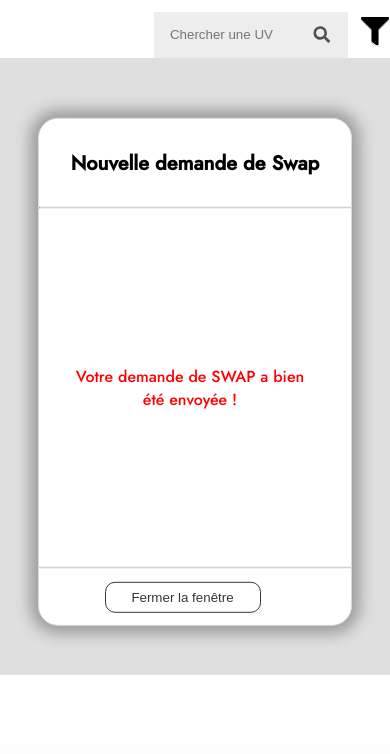
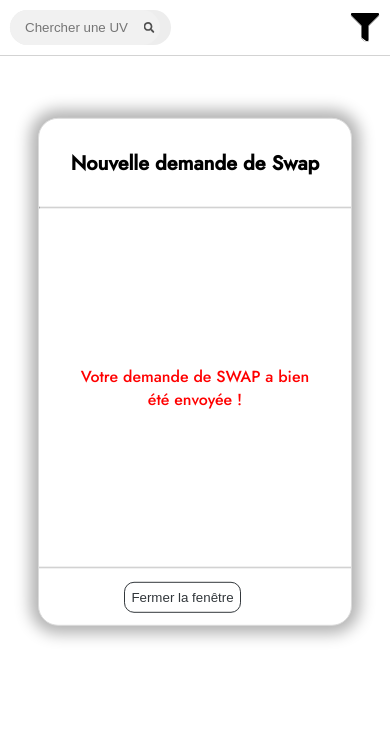
Before and after one commit to UTCsilvaluc/UT-Swap, a PHP site: page /php/demandes.php in a window 390 px wide. Shown: the part 100-854 px from the top of the page. Before the commit the page ends 775 px from the top, so only its background shows below. Run offline with PHP 8.4, Linux system fonts and the light colour scheme; the visitor is signed in with stand-in values (Sample User, id 1); data that the repository does not hold is empty.

Commit message:
Update responsive page demande

```diff
--- a/css/demandes.css
+++ b/css/demandes.css
@@ -25,14 +25,17 @@
     font-weight: normal;
     font-style: normal;
 }
+
 .main_conteneur{
     display: flex;
     flex-direction: row;
     justify-content: center;
+    align-items: center;
+    height: calc(100vh - var(--taille-header));
 }
 
+
 .demande_container{
-    background-color: #dfdfdf;
     width: 100%;
     height: calc(85vh - var(--taille-header));
     display: flex;
@@ -41,27 +44,28 @@
     box-sizing: border-box;
     overflow-y: auto;
     overflow-x: hidden;
-    gap: 5%;
-    padding: 0.5% 3% 2%;
+    border-radius: 10px;
+    background-color: #f1f1f1;
+    margin-top: 5px;
+    gap: 10px;
+    padding: 5px 10px;
 }
 
 .demandesControl{
-    width: 150vh;
+    width: 800px;
     display: flex;
     flex-direction: column;
-    gap: 1%;
+    gap: 5px;
 }
 
 .filtres{
     width: 70%;
 }
 .demandes_filtre{
-    padding-top: 3%;
     display: flex;
     flex-direction: row;
-    justify-content: flex-end;
+    justify-content: space-between;
     align-items: center;
-    gap: 3%;
 }
 
 .search-container {
@@ -85,20 +89,35 @@
     background: #EDEDED;
     vertical-align: center;
     align-items: center;
+    border-radius: 20px;
+}
+
+.demandes_filtre > div{
+    display: flex;
+    align-items: center;
+    justify-content: center;
+    width: 30px;
+    height:30px;
+}
+
+#filtre{
+    width: 100%;
+    height: 100%;
 }
 
 .filtreInput{
     border: none;
-    padding: 8% 0 8% 8%;
-    background: #EDEDED;
-    background-size: 16px; /* Taille de l'image */
-    border-radius: 5%;
+    outline: none;
+    padding: 10px 15px;
+    border-radius: 20px;
+    height: 15px;
+    background: #f1f1f1;
 }
 
 .researchLogoSvg{
-    transform: translateX(-200%);
-    width: 2vh;
-    height: 2vh;
+    transform: translateX(-150%);
+    width: 11px;
+    height: 11px;
 }
 
 .researchLogoSvg:hover{
@@ -204,3 +232,76 @@
     flex-direction: row;
     align-items: center;
 }
+
+@media screen and (max-width: 900px) {
+
+    .demandesControl{
+        width: 700px;
+    }
+
+}
+
+@media screen and (max-width: 800px) {
+
+    .demandesControl{
+        width: 600px;
+    }
+
+}
+
+@media screen and (max-width: 600px) {
+
+    .demande_container{
+        background-color: initial;
+    }
+
+    .demande_container{
+        border-top: 1px solid lightgrey;
+        padding:10px;
+        border-radius: 0;
+        height: calc(100vh - var(--taille-header) - 55px);
+    }
+
+    .demandes_filtre{
+        padding-left: 10px;
+        padding-right: 10px;
+    }
+
+    .main_conteneur{
+        align-items: normal;
+        padding-top: 10px;
+    }
+
+    .demandesControl{
+        width: 100%;
+    }
+}
+
+@media screen and (max-width: 400px) {
+
+    .infos_auteur{
+        display: none;
+    }
+
+    .filtreInput{
+        width:120px;
+    }
+}
+
+@media screen and (max-width: 250px) {
+
+    .rectangle_demande{
+        display: none;
+    }
+
+    .gauche_container, .infos_uv{
+        margin: 0;
+    }
+}
+
+@media screen and (max-width: 200px) {
+
+    .swap_div_container{
+        display: none;
+    }
+}
--- a/css/header.css
+++ b/css/header.css
@@ -412,10 +412,9 @@ nav .important{
     justify-content: center;
     width: 100%;
     overflow-y: auto;
+    overflow-x: none;
     box-sizing: border-box;
-    margin-right: 10px;
-    margin-bottom: 8px;
-    margin-top: 8px;
+    margin: 10px 8px;
 }
 
 #nouveau_pannel #div_milieu_nouveau::-webkit-scrollbar-track
@@ -638,7 +641,7 @@ div#div_messages{
     justify-content: center;
 }
 
-#nouveau_pannel div#div_messages p{
+#nouveau_pannel div#div_messages p, #ul_nouveau li p{
     width:80%;
     margin:0;
     color: red;
@@ -824,12 +900,8 @@ p#message_uv_type , p#message_pression , p#message_impossible_uv , p#message_ins
     #nouveau_pannel .double-input input,#nouveau_pannel .double-input select{
         width: 30vw;
     }
-    #nouveau_pannel input[type="submit"]{
-        width:40vw;
-    }
-
-    #nouveau_pannel button{
-        width:40vw;
+    #nouveau_pannel input[type="submit"], #nouveau_pannel button{
+        width:30vw;
     }
 }
 
--- a/js/profil.js
+++ b/js/profil.js
@@ -75,12 +75,6 @@ function mettreAJourContenuProfil() {
     }
 }
 
-document.getElementById('profil_image').addEventListener('click', function() {
-    document.getElementById('logout_image').style.display = 'block';
-    document.getElementById('fond_logout_image').style.display = 'block';
-});
-
-
 // Attacher la fonction au changement de taille de la fenêtre
 window.addEventListener('resize', mettreAJourContenuProfil);
 
--- a/php/demandes.php
+++ b/php/demandes.php
@@ -26,7 +26,7 @@
                         <img src="../svg/search.svg" class="researchLogoSvg" alt="" onclick="researchUV(event)">
                     </span>
                     <div>
-                        <img class="svgFiltre" title="filtres" src="../svg/FILTRE_FILTRE.svg" id="filtre_edt" onclick="openFiltre(event)">
+                        <img class="svgFiltre" title="filtres" src="../svg/FILTRE_FILTRE.svg" id="filtre" onclick="openFiltre(event)">
                     </div>
                 </div>
                 <div class="demande_container">
@@ -80,7 +80,7 @@
                         ?>
                         <div class="div_demande" onclick="clickDemande(this)" data-row=<?php echo "$data_row"; ?>>
                             <div class="gauche_container">
-                                <img class="rectangle_demande" src="../svg/rectangle_demande.svg" alt="">
+                                <div class="rectangle_demande"></div>
                                 <div class="infos_uv">
                                     <h2><?php echo ($semaine == "null") ? "$UV - $type" : "$UV - $type $semaine"; ?></h2>
                                     <h4><?php echo "$jours[$jour] $hdebut - $hfin | $salle"; ?></h4>
--- a/php/header.php
+++ b/php/header.php
@@ -416,13 +416,13 @@ if (
             </li>
             <li id="li_motivation">
                 <div>
-                    <label for="input-motivation">Motivation: (facultatif)</label>
+                    <label for="input-motivation" id="label_motivation">Motivation: (facultatif)</label>
                     <input type="text" id="input-motivation" name="motivation" placeholder="Veuillez entrer votre motivation">
                 </div>
             </li>
             <li class="basique">
                 <input type="checkbox" id="input-semaine" name="semaine">
-                <label for="input-semaine">Créneau une semaine sur deux</label>
+                <label for="input-semaine">Une semaine sur deux</label>
             </li>
             <li class="basique hidden" id="choix-semaine">
                 <input type="radio" name="semainechoix" value="A" id="sA-choix" selected>
@@ -480,7 +480,7 @@ if (
                         </div>
                     </div>
 
-                    <img src="../svg/Vector.svg" alt="">
+                    <img src="../svg/swap_icon_demande.svg" id="image_swap">
 
                     <div>
                         <h3 id="ancienCreneauSwap2" style="text-align: center ; margin: 0" class="hidden">Ancien créneau</h3>
@@ -528,7 +528,7 @@ if (
         </div>
         <div id="boutons_message" class="hidden">
             <button id="bouton_retour">Retour</button>
-            <input type="submit" value="Poster la demande" id="submit_fin_nouveau">
+            <input type="submit" value="Poster" id="submit_fin_nouveau">
         </div>
         <div id="boutons_confirmation" class="hidden">
             <button id="bouton_retour" onclick="nouveauClick()">Fermer la fenêtre</button>
--- a/php/profil.php
+++ b/php/profil.php
@@ -161,7 +161,7 @@
                             $salle2 = $row["salle2"];
                             $semaine2 = $row["semaine2"] !== "null" ? ' ' . $row["semaine2"] : null;
                             if($raison == null){
-                                $raison = "X";
+                                $raison = "non renseigné";
                             }
                             $statut = $row["statut"];
                             if($statut == 0){
@@ -284,7 +284,7 @@
                             $salle2 = $row["salle2"];
                             $semaine2 = $row["semaine2"] !== "null" ? ' ' . $row["semaine2"] : null;
                             if($raison == null){
-                                $raison = "X";
+                                $raison = "non renseigné";
                             }
                             $statut = $row["statut"];
                             if($statut == 0){
```
Also changed, not shown: other parts of css/demandes.css (+23 -14 lines), other parts of css/header.css (+122 -63 lines), css/profil.css (+35 -2 lines), js/emploiDuTemps.js (+17 -1 lines), js/header.js (+40 -1 lines), svg/swap_icon_demande.svg (renamed from svg/Vector.svg).
